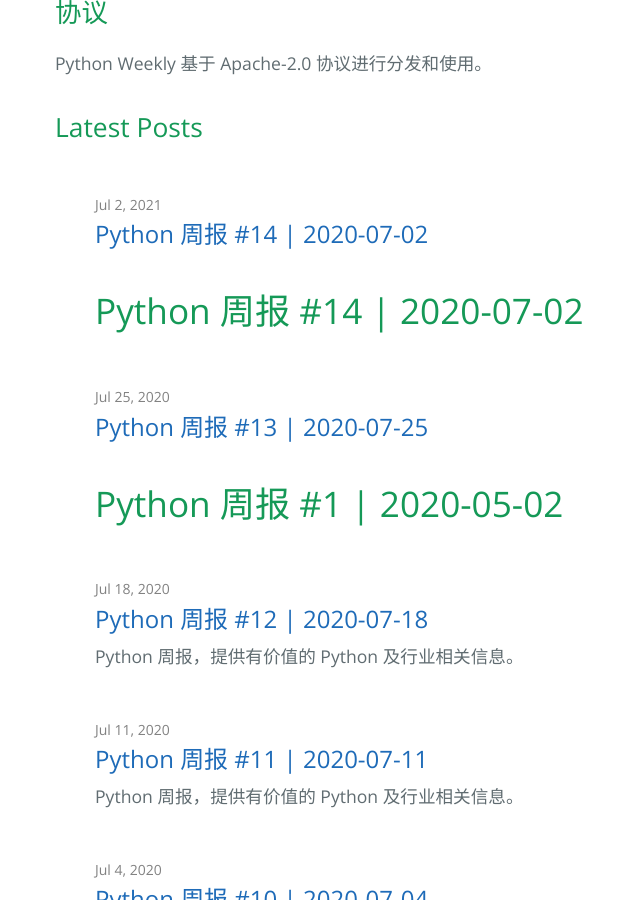
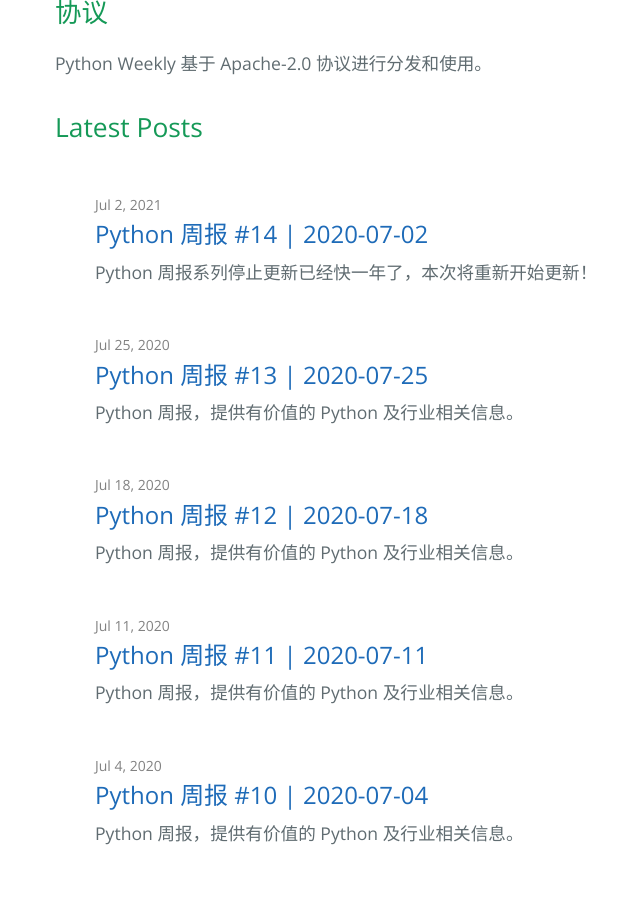
Before and after one commit to qiwihui/PythonWeekly, a Jekyll site: the page built from index.md, in a window 1280 px wide and 900 px high, scrolled down 810 px. Shown: the whole window, without its empty margins (169-809 px from the left). Built offline with Jekyll 4.4.1, drawn with Linux system fonts in a browser that asks for light colours.

Commit message:
docs: update title

```diff
--- a/_posts/2020-07-25-#13.md
+++ b/_posts/2020-07-25-#13.md
@@ -3,8 +3,6 @@ layout: post
 title: "Python 周报 #13 | 2020-07-25"
 permalink: /13
 ---
-
-# Python 周报 #1 | 2020-05-02
 
 Python 周报，提供有价值的 Python 及行业相关信息。
 
--- a/_posts/2021-07-02-#14.md
+++ b/_posts/2021-07-02-#14.md
@@ -3,8 +3,6 @@ layout: post
 title: "Python 周报 #14 | 2020-07-02"
 permalink: /14
 ---
-
-# Python 周报 #14 | 2020-07-02
 
 Python 周报系列停止更新已经快一年了，本次将重新开始更新！
 
```
